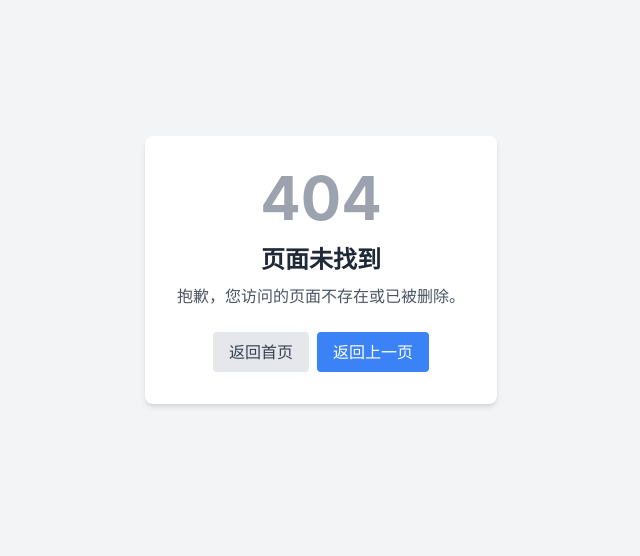
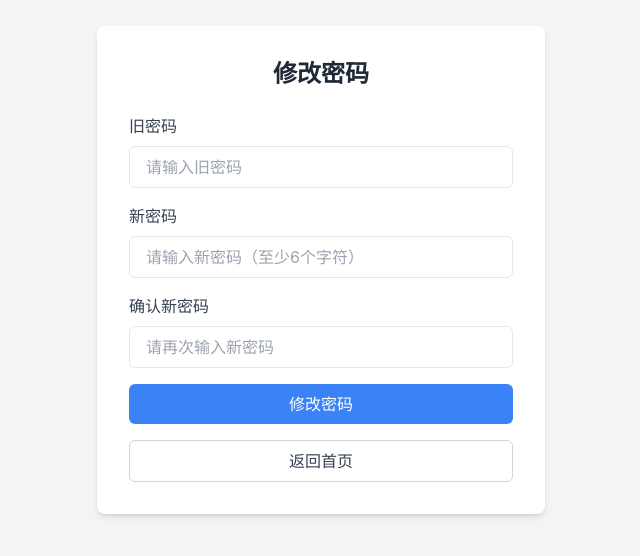
Before and after one commit to jiayongzhang6-rgb/asset-management, a React (Vite) app: page /change-password in a window 1280 px wide. Before the commit this address had no page. Shown: the part 130-686 px from the top of the page, without its empty margins (319-959 px from the left). Built offline with nearby package versions, Linux system fonts and the light colour scheme.

Commit message:
重置密码

```diff
--- a/src/App.tsx
+++ b/src/App.tsx
@@ -7,6 +7,7 @@ import Login from './pages/Login'
 import Import from './pages/Import'
 import OperationHistory from './pages/OperationHistory'
 import Users from './pages/Users'
+import ChangePassword from './pages/ChangePassword'
 import NotFound from './pages/NotFound'
 
 // 简化的AuthProvider，不使用Supabase
@@ -17,6 +18,7 @@ interface AuthContextType {
   signUp: (email: string, password: string) => Promise<void>
   signOut: () => Promise<void>
   resetPassword: (email: string) => Promise<void>
+  updatePassword: (oldPassword: string, newPassword: string) => Promise<void>
   isAuthenticated: boolean
   pendingRedirect: string | null
   setPendingRedirect: (url: string | null) => void
@@ -129,23 +131,53 @@ export function AuthProvider({ children }: { children: React.ReactNode }) {
         throw new Error('邮箱不存在')
       }
 
-      // 生成一个临时密码
-      const tempPassword = Math.random().toString(36).substring(2, 10)
+      // 使用 Supabase Auth 发送重置密码邮件
+      const { error: resetError } = await supabase.auth.resetPasswordForEmail(email, {
+        redirectTo: `${window.location.origin}/login`
+      })
 
-      // 更新用户密码
+      if (resetError) throw resetError
+
+      console.log('重置密码邮件已发送到:', email)
+
+      // 提示用户检查邮箱
+      alert('重置密码链接已发送到您的邮箱，请查收并按照邮件中的指示重置密码。\n如果未收到邮件，请检查垃圾邮件文件夹。')
+    } catch (error) {
+      console.error('Error resetting password:', error)
+      throw error
+    } finally {
+      setLoading(false)
+    }
+  }
+
+  const updatePassword = async (oldPassword: string, newPassword: string) => {
+    setLoading(true)
+    try {
+      if (!user) {
+        throw new Error('用户未登录')
+      }
+
+      // 验证旧密码
+      if (user.password !== oldPassword) {
+        throw new Error('旧密码错误')
+      }
+
+      // 更新密码
       const { error: updateError } = await supabase
         .from('users')
-        .update({ password: tempPassword })
-        .eq('email', email)
+        .update({ password: newPassword })
+        .eq('email', user.email)
 
       if (updateError) throw updateError
 
-      console.log('密码已重置为:', tempPassword)
+      // 更新本地用户数据
+      const updatedUser = { ...user, password: newPassword }
+      setUser(updatedUser)
+      localStorage.setItem('user', JSON.stringify(updatedUser))
 
-      // 提示用户联系管理员获取临时密码
-      alert('重置密码成功！\n临时密码: ' + tempPassword + '\n请使用此临时密码登录，登录后请修改密码。')
+      alert('密码修改成功！')
     } catch (error) {
-      console.error('Error resetting password:', error)
+      console.error('Error updating password:', error)
       throw error
     } finally {
       setLoading(false)
@@ -161,6 +193,7 @@ export function AuthProvider({ children }: { children: React.ReactNode }) {
         signUp,
         signOut,
         resetPassword,
+        updatePassword,
         isAuthenticated: !!user,
         pendingRedirect,
         setPendingRedirect,
@@ -226,6 +259,7 @@ export default function App() {
           <Route path="/import" element={<Import />} />
           <Route path="/history" element={<OperationHistory />} />
           <Route path="/users" element={<Users />} />
+          <Route path="/change-password" element={<ChangePassword />} />
           <Route path="*" element={<NotFound />} />
         </Routes>
       </BrowserRouter>
--- /dev/null
+++ b/src/pages/ChangePassword.tsx
@@ -0,0 +1,118 @@
+import React, { useState } from 'react'
+import { useNavigate } from 'react-router-dom'
+import { useAuth } from '../App'
+
+export default function ChangePassword() {
+  const navigate = useNavigate()
+  const { updatePassword, user } = useAuth()
+  const [oldPassword, setOldPassword] = useState('')
+  const [newPassword, setNewPassword] = useState('')
+  const [confirmPassword, setConfirmPassword] = useState('')
+  const [isLoading, setIsLoading] = useState(false)
+  const [error, setError] = useState('')
+
+  const handleSubmit = async (e: React.FormEvent) => {
+    e.preventDefault()
+    setError('')
+
+    if (!oldPassword) {
+      setError('请输入旧密码')
+      return
+    }
+
+    if (!newPassword) {
+      setError('请输入新密码')
+      return
+    }
+
+    if (newPassword.length < 6) {
+      setError('新密码至少6个字符')
+      return
+    }
+
+    if (newPassword !== confirmPassword) {
+      setError('两次输入的新密码不一致')
+      return
+    }
+
+    setIsLoading(true)
+
+    try {
+      await updatePassword(oldPassword, newPassword)
+      navigate('/')
+    } catch (err: any) {
+      setError(err.message || '修改密码失败')
+    } finally {
+      setIsLoading(false)
+    }
+  }
+
+  return (
+    <div className="min-h-screen bg-gray-100 flex items-center justify-center p-4">
+      <div className="w-full max-w-md bg-white rounded-lg shadow-md p-8">
+        <h2 className="text-2xl font-bold text-center mb-6">修改密码</h2>
+        {error && (
+          <div className="mb-4 p-2 bg-red-100 text-red-700 rounded">
+            {error}
+          </div>
+        )}
+        <form onSubmit={handleSubmit} className="space-y-4">
+          <div>
+            <label className="block text-gray-700 mb-2">旧密码</label>
+            <input
+              type="password"
+              className="w-full px-4 py-2 border rounded-md focus:outline-none focus:ring-2 focus:ring-blue-500"
+              placeholder="请输入旧密码"
+              value={oldPassword}
+              onChange={(e) => setOldPassword(e.target.value)}
+              required
+              disabled={isLoading}
+            />
+          </div>
+          <div>
+            <label className="block text-gray-700 mb-2">新密码</label>
+            <input
+              type="password"
+              className="w-full px-4 py-2 border rounded-md focus:outline-none focus:ring-2 focus:ring-blue-500"
+              placeholder="请输入新密码（至少6个字符）"
+              value={newPassword}
+              onChange={(e) => setNewPassword(e.target.value)}
+              required
+              disabled={isLoading}
+              minLength={6}
+            />
+          </div>
+          <div>
+            <label className="block text-gray-700 mb-2">确认新密码</label>
+            <input
+              type="password"
+              className="w-full px-4 py-2 border rounded-md focus:outline-none focus:ring-2 focus:ring-blue-500"
+              placeholder="请再次输入新密码"
+              value={confirmPassword}
+              onChange={(e) => setConfirmPassword(e.target.value)}
+              required
+              disabled={isLoading}
+              minLength={6}
+            />
+          </div>
+          <button
+            type="submit"
+            className="w-full bg-blue-500 text-white py-2 px-4 rounded-md hover:bg-blue-600 disabled:bg-gray-400"
+            disabled={isLoading}
+          >
+            {isLoading ? '处理中...' : '修改密码'}
+          </button>
+        </form>
+        <div className="mt-4">
+          <button
+            onClick={() => navigate('/')}
+            className="w-full border border-gray-300 text-gray-700 py-2 px-4 rounded-md hover:bg-gray-100"
+            disabled={isLoading}
+          >
+            返回首页
+          </button>
+        </div>
+      </div>
+    </div>
+  )
+}
--- a/src/pages/Index.tsx
+++ b/src/pages/Index.tsx
@@ -726,6 +726,12 @@ export default function Index() {
               </>
             )}
             <button
+              onClick={() => navigate('/change-password')}
+              className="bg-white text-green-600 px-3 py-1 rounded text-sm font-medium hover:bg-green-50"
+            >
+              修改密码
+            </button>
+            <button
               onClick={signOut}
               className="bg-white text-blue-600 px-3 py-1 rounded text-sm font-medium hover:bg-blue-50"
             >
```
